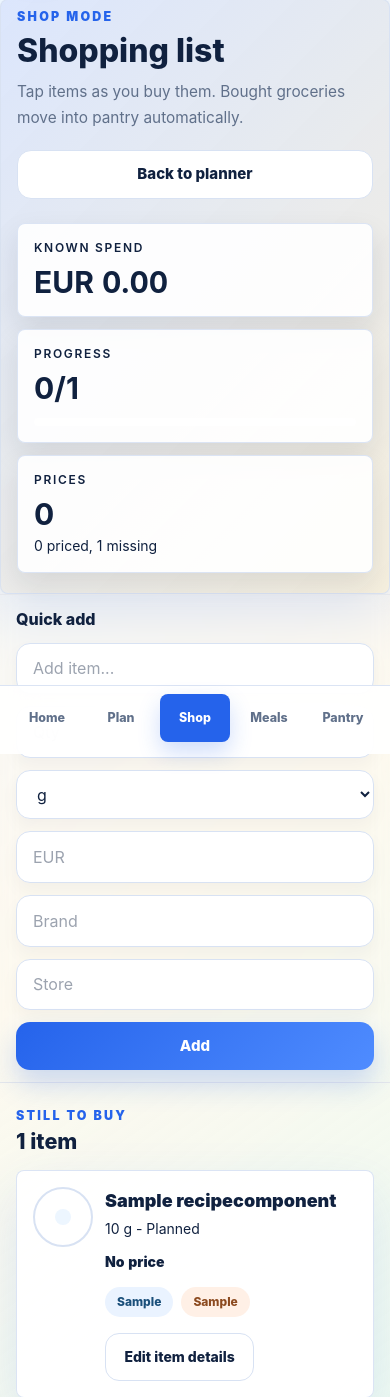
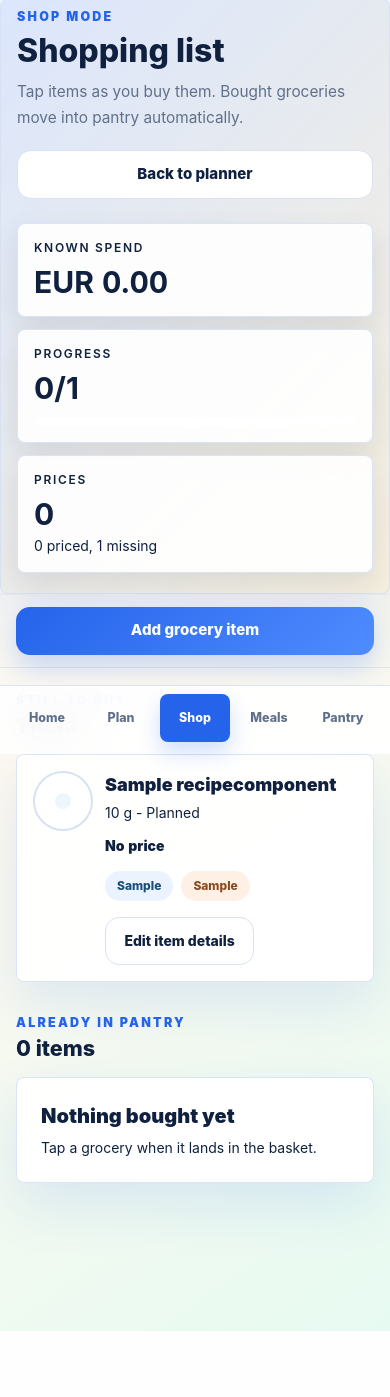
Before and after one commit to ZouhairHoussni/meal_planning, a Django app: page /shopping/ in a window 390 px wide. Shown: the part 90-1487 px from the top of the page. After the commit the page ends 1421 px from the top, so only its background shows below. Run offline with Django 5.2, Linux system fonts and the light colour scheme; a user stored in the database is signed in; tables that the repository leaves empty hold one stand-in row (values such as "Sample post"); some libraries are stand-ins or nearby versions.

Commit message:
Collapse shopping quick add on mobile

```diff
--- a/static/css/app.css
+++ b/static/css/app.css
@@ -562,6 +562,23 @@ input[type="checkbox"] {
     var(--color-canvas);
 }
 
+.shopping-quick-add {
+  position: sticky;
+  top: 4.25rem;
+  z-index: 20;
+}
+
+.shopping-quick-add-open {
+  max-height: min(72vh, 34rem);
+  overflow-y: auto;
+}
+
+@media (min-width: 768px) {
+  .shopping-quick-add {
+    top: 0.75rem;
+  }
+}
+
 .shopping-metric {
   border: 1px solid rgba(216, 226, 243, 0.9);
   border-radius: var(--radius-card);
--- a/static/js/app.js
+++ b/static/js/app.js
@@ -1 +1,24 @@
 document.documentElement.classList.add("js-enabled");
+
+const shoppingQuickAddToggle = document.querySelector("[data-shopping-quick-add-toggle]");
+const shoppingQuickAddPanel = document.querySelector("[data-shopping-quick-add-panel]");
+const shoppingQuickAddClose = document.querySelector("[data-shopping-quick-add-close]");
+
+function setShoppingQuickAddOpen(isOpen) {
+  if (!shoppingQuickAddToggle || !shoppingQuickAddPanel) return;
+
+  shoppingQuickAddToggle.setAttribute("aria-expanded", String(isOpen));
+  shoppingQuickAddPanel.classList.toggle("hidden", !isOpen);
+  shoppingQuickAddPanel.classList.toggle("shopping-quick-add-open", isOpen);
+  if (isOpen) {
+    shoppingQuickAddPanel.querySelector("input, select, textarea, button")?.focus();
+  }
+}
+
+shoppingQuickAddToggle?.addEventListener("click", () => {
+  setShoppingQuickAddOpen(shoppingQuickAddToggle.getAttribute("aria-expanded") !== "true");
+});
+
+shoppingQuickAddClose?.addEventListener("click", () => {
+  setShoppingQuickAddOpen(false);
+});
--- a/templates/shopping/shopping_list.html
+++ b/templates/shopping/shopping_list.html
@@ -34,11 +34,19 @@
       </div>
     </section>
 
-    <section class="sticky top-16 z-10 -mx-4 border-y border-border bg-canvas/95 px-4 py-3 backdrop-blur sm:top-3 sm:mx-0 sm:mt-5 sm:rounded-lg sm:border lg:top-3">
-      <form class="grid gap-3 md:grid-cols-[1.4fr_90px_100px_110px_1fr_1fr_auto] md:items-end" method="post" action="{% url 'shopping_add_manual' %}">
+    <section class="shopping-quick-add -mx-4 border-y border-border bg-canvas/95 px-4 py-3 backdrop-blur sm:mx-0 sm:mt-5 sm:rounded-lg sm:border md:sticky md:top-3 md:z-10">
+      <button class="btn-primary w-full md:hidden" type="button" data-shopping-quick-add-toggle aria-expanded="false" aria-controls="shopping-quick-add-panel">
+        Add grocery item
+      </button>
+
+      <form id="shopping-quick-add-panel" class="hidden md:block" data-shopping-quick-add-panel method="post" action="{% url 'shopping_add_manual' %}">
         {% csrf_token %}
+        <div class="mt-3 grid gap-3 md:mt-0 md:grid-cols-[1.4fr_90px_100px_110px_1fr_1fr_auto] md:items-end">
           <div class="md:col-span-7">
+            <div class="flex items-center justify-between gap-3">
               <h2 class="section-title text-base">Quick add</h2>
+              <button class="btn-secondary min-h-11 px-3 py-1 text-xs md:hidden" type="button" data-shopping-quick-add-close>Close</button>
+            </div>
           </div>
           <div>
             <label class="sr-only">Item</label>
@@ -69,7 +77,22 @@
             <input class="shopping-input" name="{{ manual_form.store.html_name }}" placeholder="Store">
           </div>
           <button class="btn-primary" type="submit">Add</button>
+        </div>
       </form>
+      <noscript>
+        <form class="mt-3 grid gap-3" method="post" action="{% url 'shopping_add_manual' %}">
+          {% csrf_token %}
+          <h2 class="section-title text-base">Quick add</h2>
+          <input class="shopping-input" name="{{ manual_form.name.html_name }}" placeholder="Add item..." required>
+          <input class="shopping-input" name="{{ manual_form.quantity.html_name }}" placeholder="Qty" inputmode="decimal" required>
+          <select class="shopping-input" name="{{ manual_form.unit.html_name }}">
+            {% for value, label in manual_form.unit.field.choices %}
+              <option value="{{ value }}">{{ label }}</option>
+            {% endfor %}
+          </select>
+          <button class="btn-primary" type="submit">Add</button>
+        </form>
+      </noscript>
     </section>
 
     <section class="mt-6">
```
Also changed, not shown: shopping/tests/test_shopping_ux.py (+3 -0 lines). Lines whose indentation alone changed are shown as unchanged.
